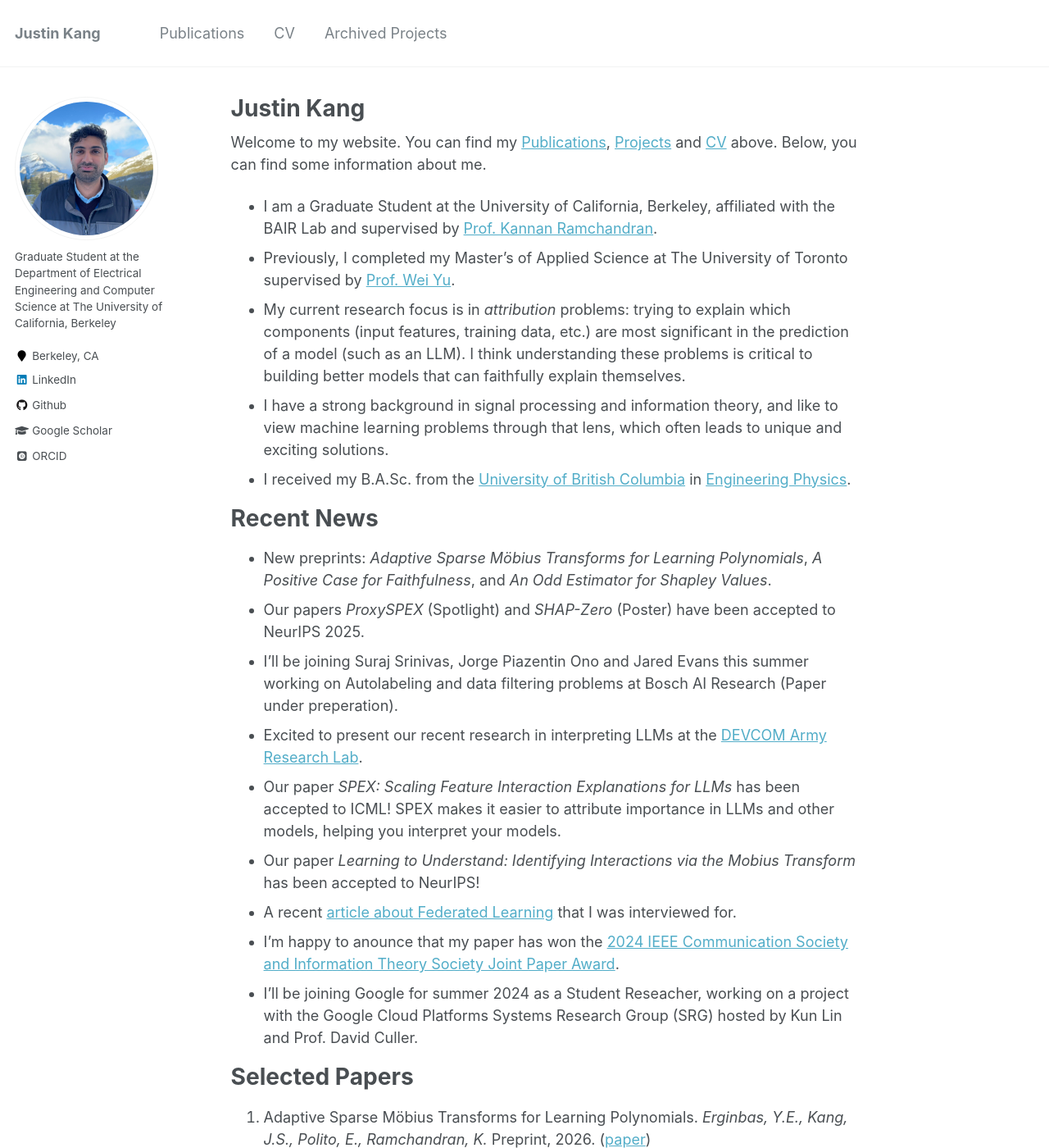
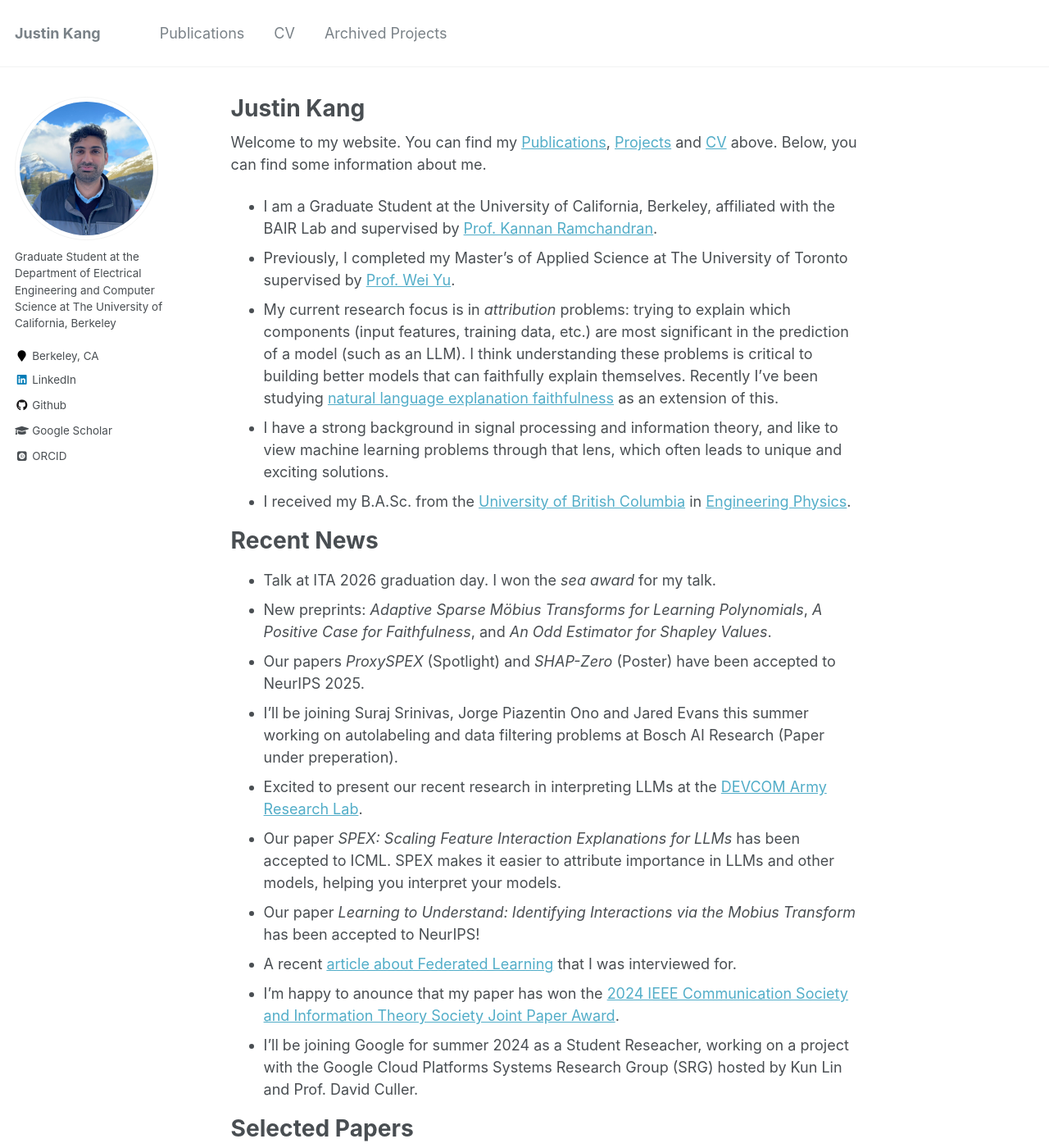
Before and after one commit to justinkang221/justinkang221.github.io, a Jekyll site: the page built from _pages/about.md, in a window 1280 px wide and 1400 px high. Shown: the whole window at 82% size. Built offline with Jekyll 4.4.1, drawn with Linux system fonts in a browser that asks for light colours; some web fonts are replaced; some of the changed text lies outside the part shown.

Commit message:
Update about page with recent news and research focus
Added recent news and updated research focus with additional details.

```diff
--- a/_pages/about.md
+++ b/_pages/about.md
@@ -11,17 +11,18 @@ Welcome to my website. You can find my <a href='publications'>Publications</a>,
 
 * I am a Graduate Student at the University of California, Berkeley, affiliated with the BAIR Lab and supervised by <a href='https://people.eecs.berkeley.edu/~kannanr'>Prof. Kannan Ramchandran</a>.
 * Previously, I completed my Master's of Applied Science at The University of Toronto supervised by <a href='https://www.comm.utoronto.ca/~weiyu/'>Prof. Wei Yu</a>.
-* My current research focus is in *attribution* problems: trying to explain which components (input features, training data, etc.) are most significant in the prediction of a model (such as an LLM). I think understanding these problems is critical to building better models that can faithfully explain themselves.
+* My current research focus is in *attribution* problems: trying to explain which components (input features, training data, etc.) are most significant in the prediction of a model (such as an LLM). I think understanding these problems is critical to building better models that can faithfully explain themselves. Recently I've been studying <a href="https://arxiv.org/abs/2602.02639">natural language explanation faithfulness</a> as an extension of this.
 * I have a strong background in signal processing and information theory, and like to view machine learning problems through that lens, which often leads to unique and exciting solutions.
 * I received my B.A.Sc. from the <a href='https://www.ubc.ca/'>University of British Columbia</a> in <a href="https://www.engphys.ubc.ca/">Engineering Physics</a>.
 
 Recent News
 ======
+* Talk at ITA 2026 graduation day. I won the *sea award* for my talk.
 * New preprints: *Adaptive Sparse Möbius Transforms for Learning Polynomials*, *A Positive Case for Faithfulness*, and *An Odd Estimator for Shapley Values*.
 * Our papers *ProxySPEX* (Spotlight) and *SHAP-Zero* (Poster) have been accepted to NeurIPS 2025.
-* I'll be joining Suraj Srinivas, Jorge Piazentin Ono and Jared Evans this summer working on Autolabeling and data filtering problems at Bosch AI Research (Paper under preperation).
+* I'll be joining Suraj Srinivas, Jorge Piazentin Ono and Jared Evans this summer working on autolabeling and data filtering problems at Bosch AI Research (Paper under preperation).
 * Excited to present our recent research in interpreting LLMs at the <a href="https://arl.devcom.army.mil/">DEVCOM Army Research Lab</a>.
-* Our paper *SPEX: Scaling Feature Interaction Explanations for LLMs* has been accepted to ICML! SPEX makes it easier to attribute importance in LLMs and other models, helping you interpret your models.
+* Our paper *SPEX: Scaling Feature Interaction Explanations for LLMs* has been accepted to ICML. SPEX makes it easier to attribute importance in LLMs and other models, helping you interpret your models.
 * Our paper *Learning to Understand: Identifying Interactions via the Mobius Transform* has been accepted to NeurIPS!
 * A recent <a href="https://builtin.com/articles/what-is-federated-learning">article about Federated Learning</a> that I was interviewed for.
 * I'm happy to anounce that my paper has won the <a href="https://www.itsoc.org/news/recipients-2024-ieee-communication-society-and-information-theory-society-joint-paper-award">2024 IEEE Communication Society and Information Theory Society Joint Paper Award</a>.
```
Also changed, not shown: other parts of _pages/about.md (+1 -5 lines).
